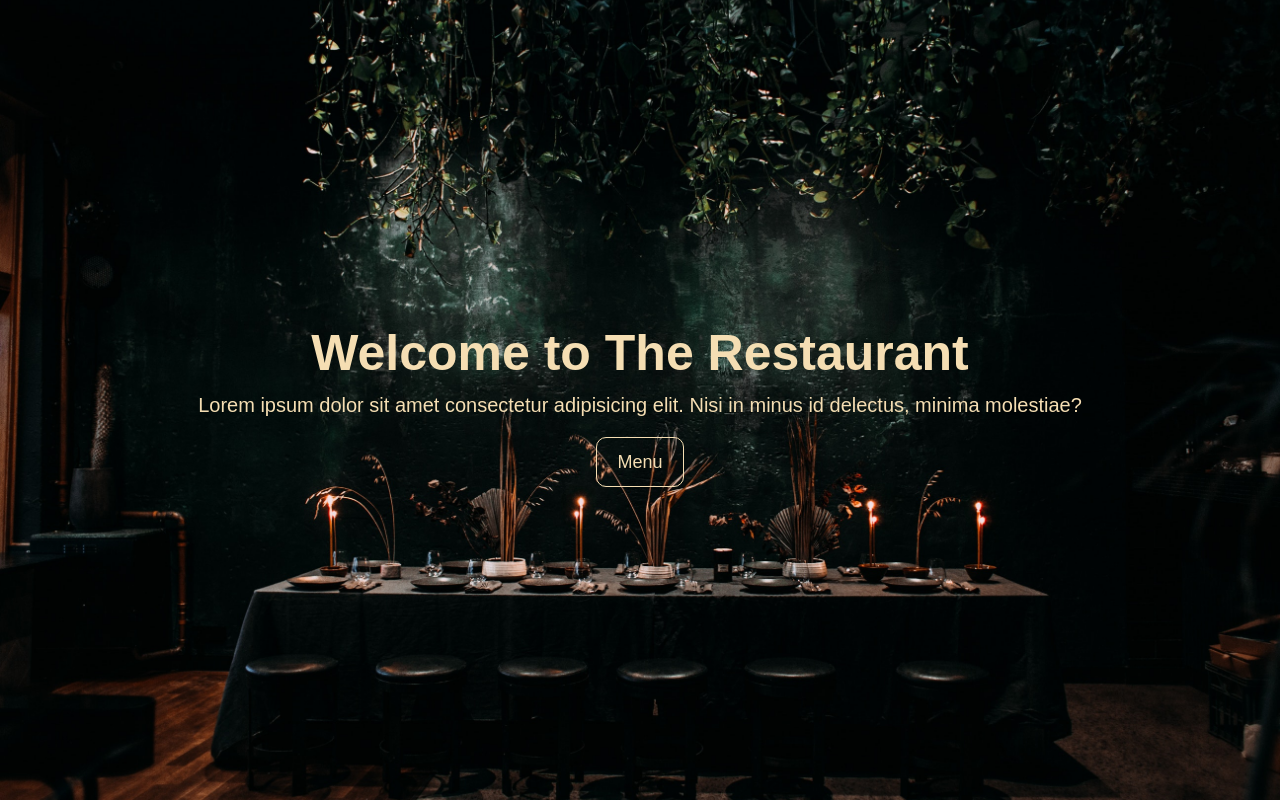
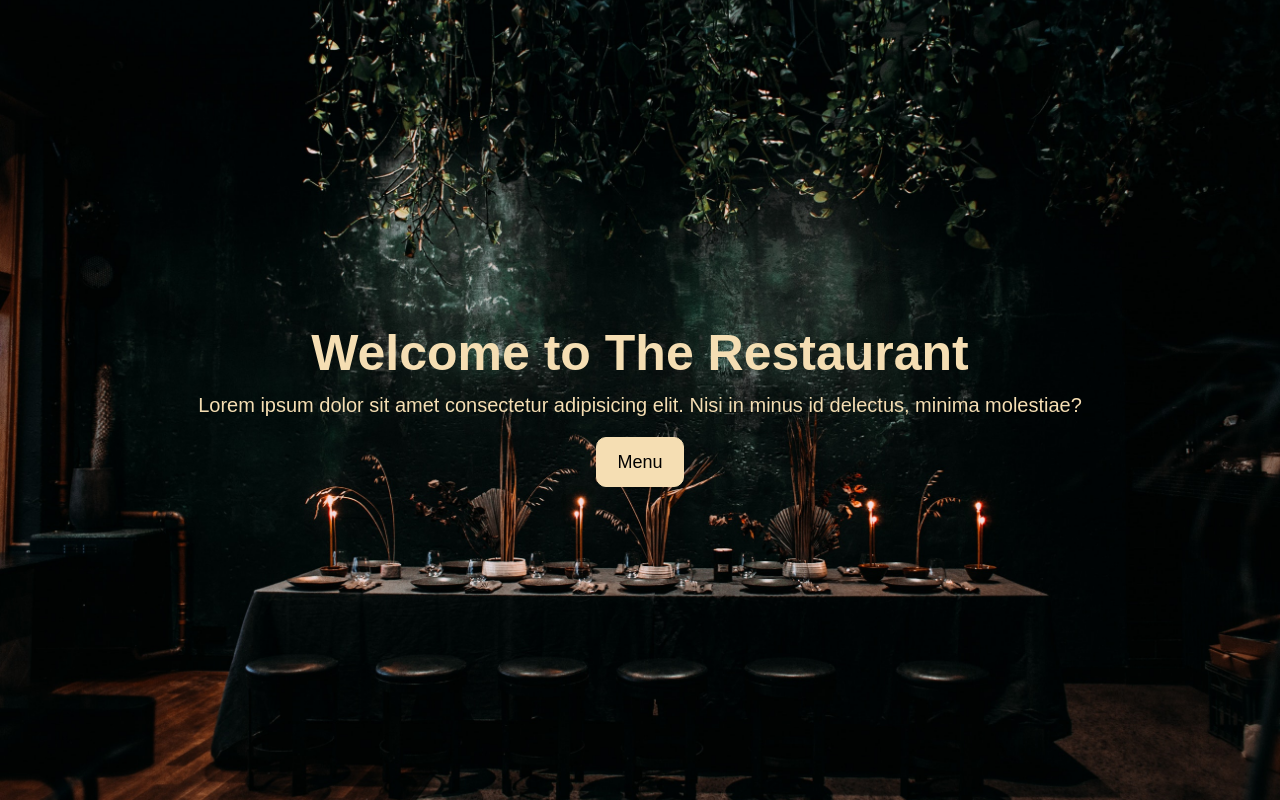
Before and after one commit to P-Hsgw/restaurant, a plain HTML site: page index.html in a window 1280 px wide. In both pictures the pointer is over the link "Menu". Drawn offline with Linux system fonts and the light colour scheme.

Commit message:
Add a button with hoover effect

```diff
--- a/style.css
+++ b/style.css
@@ -42,6 +42,9 @@ body {
   padding: 10px 20px;
   border-radius: 10px;
   margin-top: 20px;
+}
 
-
+#showcase .button:hover {
+  background-color: wheat;
+  color: black;
 }
```
